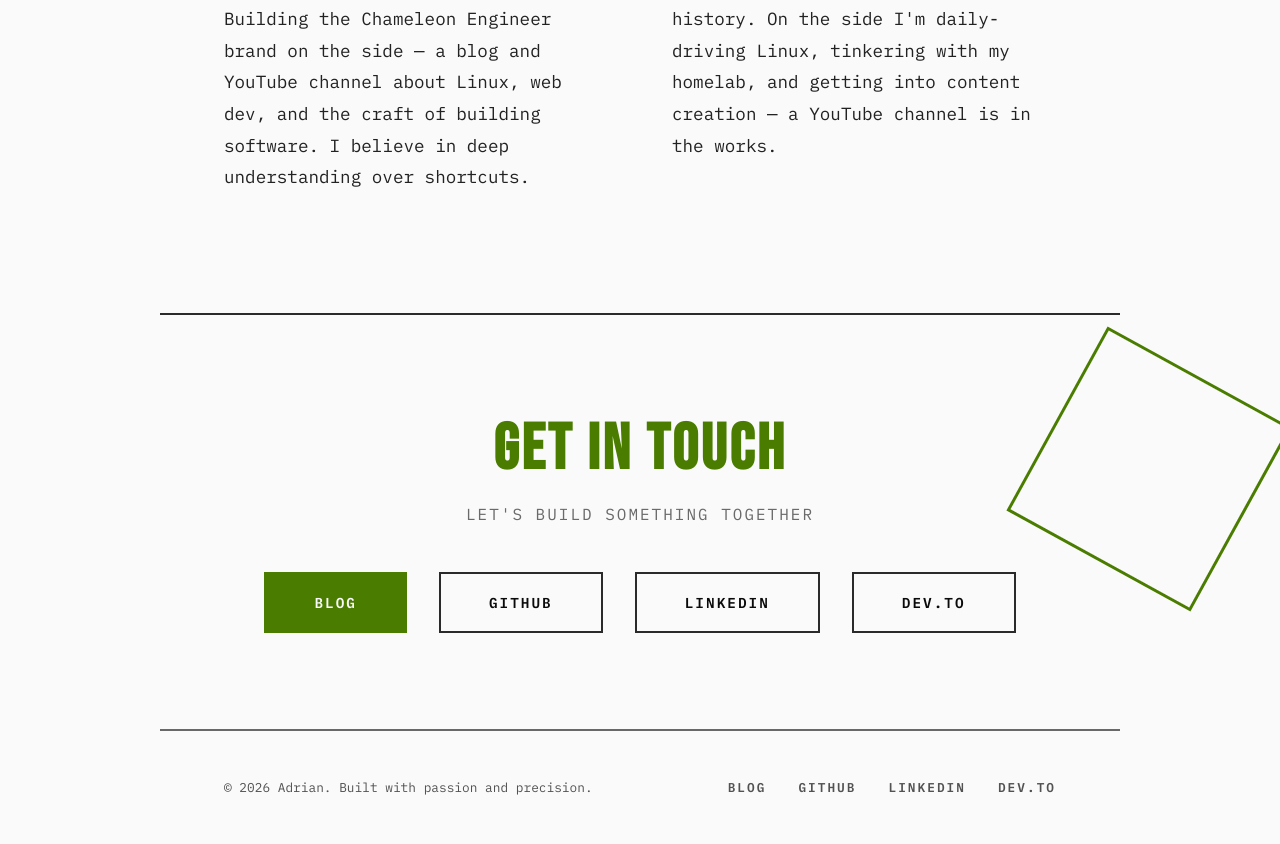
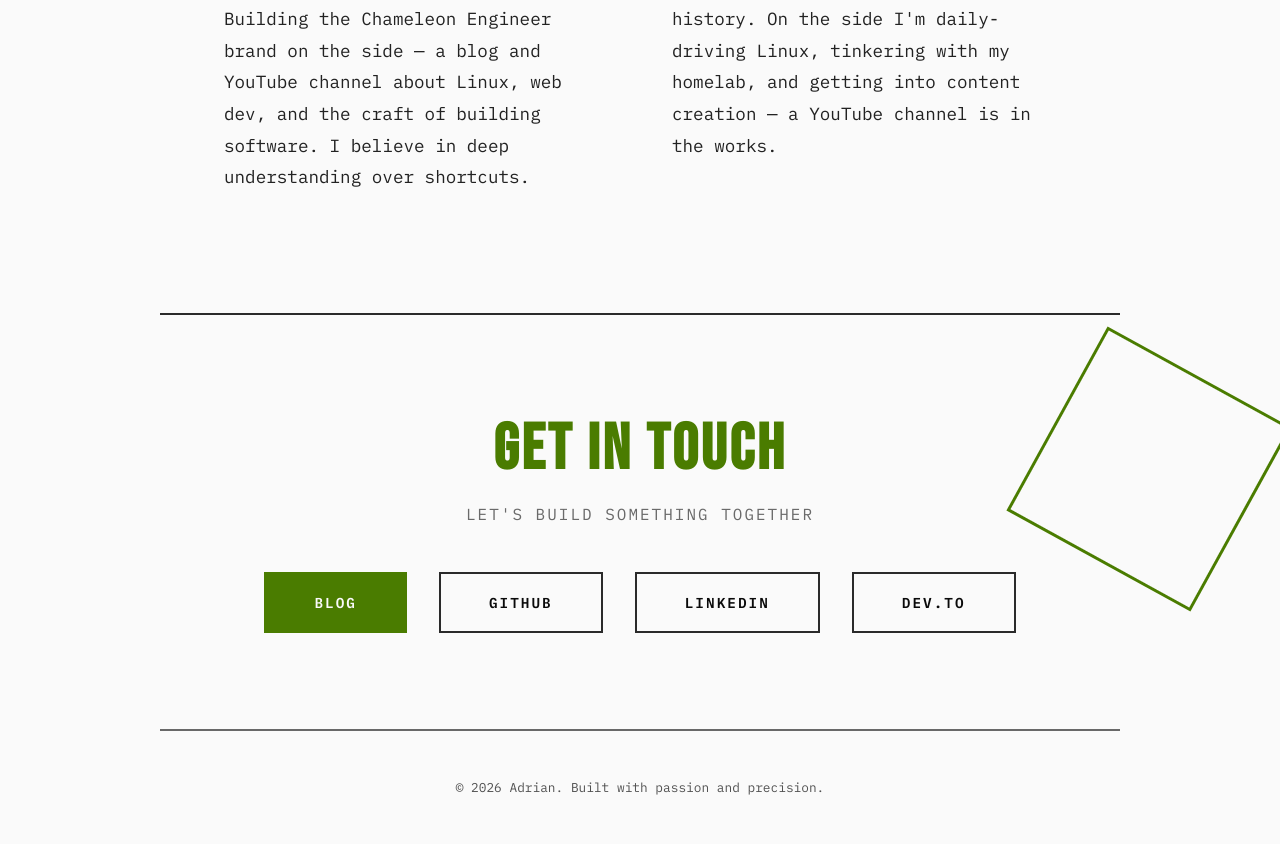
Before and after one commit to adrianjiga/adrianjiga.github.io, a website built with Vite: page index.html in a window 1280 px wide. Shown: the part 3004-3848 px from the top of the page. Built offline with nearby package versions, Linux system fonts and the light colour scheme.

Commit message:
refactor: remove social links from the footer since they are already present once on the page

```diff
--- a/css/layout.css
+++ b/css/layout.css
@@ -158,29 +158,12 @@ footer {
   padding: 3rem 4rem;
   border-top: 2px solid var(--border-color);
   display: flex;
-  justify-content: space-between;
+  justify-content: center;
   align-items: center;
   font-size: 0.8rem;
   opacity: 0.7;
 }
 
-.social-links {
-  display: flex;
-  gap: 2rem;
-}
-
-.social-links a {
-  color: var(--text-primary);
-  text-decoration: none;
-  text-transform: uppercase;
-  letter-spacing: 2px;
-  transition: color 0.3s;
-  font-weight: 600;
-}
-
-.social-links a:hover {
-  color: var(--acid);
-}
 
 /* About Section - Two Column */
 .about-grid {
--- a/css/responsive.css
+++ b/css/responsive.css
@@ -91,10 +91,6 @@
     text-align: center;
   }
 
-  .social-links {
-    flex-direction: column;
-    gap: 1rem;
-  }
 
 }
 
--- a/index.html
+++ b/index.html
@@ -243,12 +243,6 @@
 
         <footer id="connect">
             <div>&copy; <span id="current-year">2024</span> Adrian. Built with passion and precision.</div>
-            <div class="social-links">
-                <a href="https://chameleonengineer.com" target="_blank" rel="noopener noreferrer" aria-label="Chameleon Engineer Blog">Blog</a>
-                <a href="https://github.com/adrianjiga" target="_blank" rel="noopener noreferrer" aria-label="GitHub Profile">GitHub</a>
-                <a href="https://www.linkedin.com/in/adrianjiga/" target="_blank" rel="noopener noreferrer" aria-label="LinkedIn Profile">LinkedIn</a>
-                <a href="https://dev.to/adrianjiga" target="_blank" rel="noopener noreferrer" aria-label="DEV.to Profile">DEV.to</a>
-            </div>
         </footer>
     </div>
 
```
